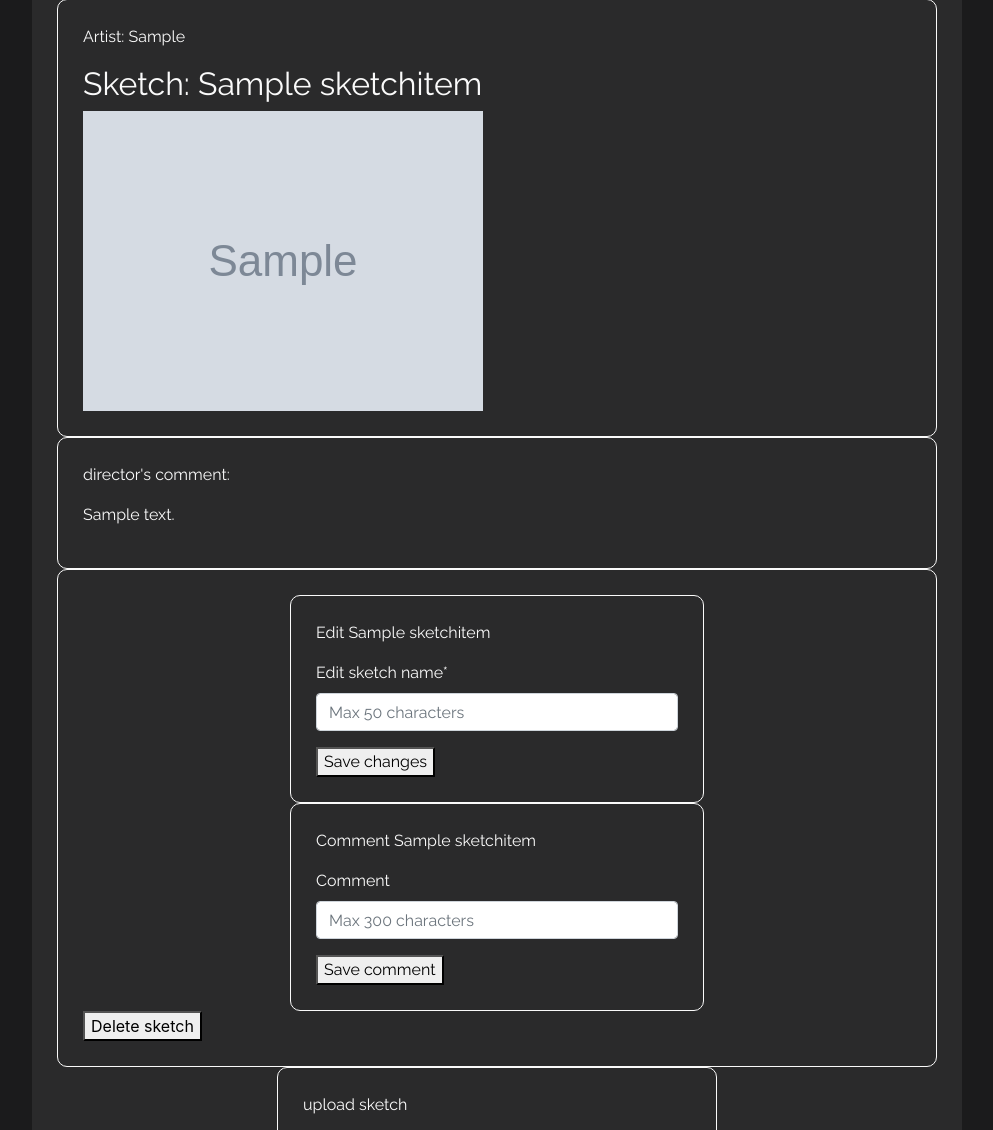
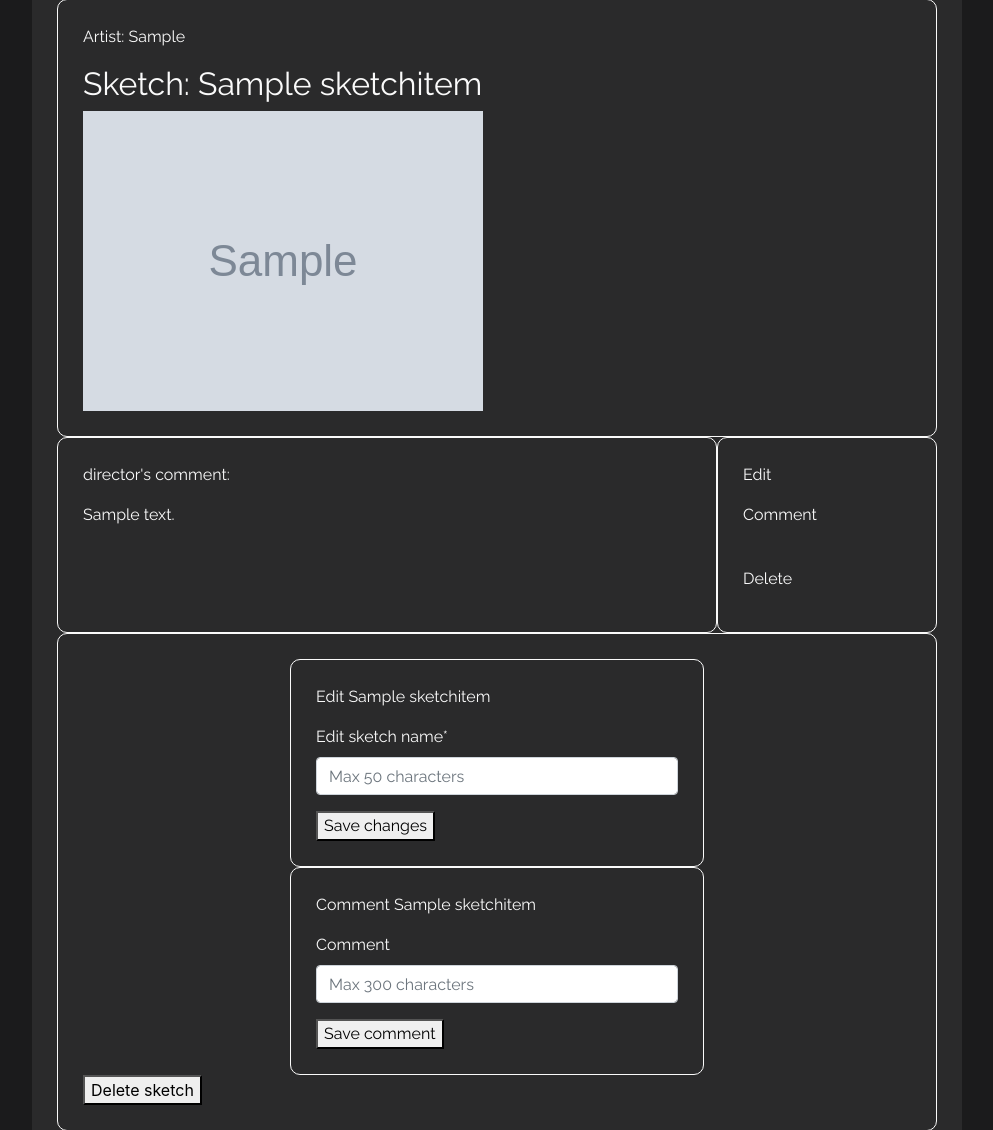
Before and after one commit to MidnattLantern/social_frames, a Django app: a page that uses templates/scene_view.html in a window 1280 px wide. Shown: the part 307-1437 px from the top of the page, without its empty margins (143-1136 px from the left). Run offline with Django 3.2, Linux system fonts and the light colour scheme; a user stored in the database is signed in; tables that the repository leaves empty hold one stand-in row (values such as "Sample post"); grey boxes marked "Sample" are stand-in pictures; some libraries are stand-ins or nearby versions.

Commit message:
update UI

```diff
--- a/static/css/style.css
+++ b/static/css/style.css
@@ -44,7 +44,7 @@ a:hover, .object_window:hover {
     padding: 25px;
 }
 .object_window:hover {
-    border: 1px solid #98baff;
+    border: 3px solid #98baff;
     border-radius: 10px;
     padding: 25px;
 }
--- a/templates/scene_view.html
+++ b/templates/scene_view.html
@@ -20,14 +20,21 @@
       </div>
   </div>
 
-  <div class="">
+  <div class="row" style="margin: 0px;">
     <!-- Comment (3/4) -->
-    <div class="object_window">
+    <div class="object_window col-md-9">
       <p>director's comment:</p>
       <p>{{ i.sketch_directors_comment }}</p>
     </div>
     <!-- End comment -->
     <!-- Edit/ comment and delete (1/4) -->
+    <div class="object_window col-md-3">
+      <p>Edit</p>
+      <p>Comment</p>
+      <br>
+      <p>Delete</p>
+    </div>
+  </div>
     <!-- Edit form -->
     <div class="object_window">
       <div class="new_item_styling">
@@ -56,7 +63,7 @@
       </form>
   <!-- End edit/ comment and delete -->
     </div>
-  </div>
+  <br>
 {% endfor %}
 
 <div class="new_item_styling">
```
Also changed, not shown: templates/account/logout.html (+5 -3 lines), templates/episode_view.html (+11 -7 lines), templates/index.html (+12 -5 lines), templates/project_view.html (+10 -5 lines).
